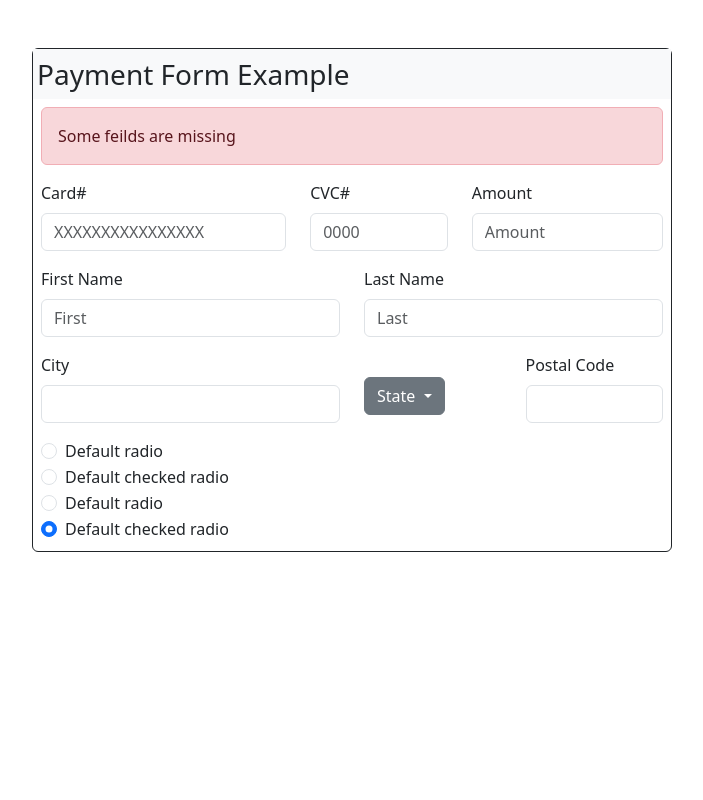
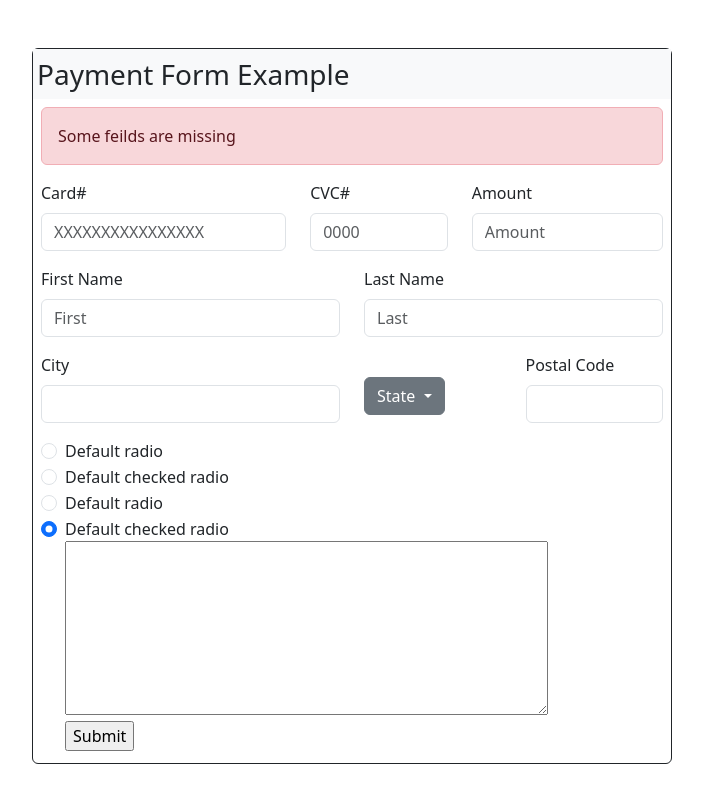
Before and after one commit to 4GeeksAcademy/JermaineWilliams-HTML5-FORM, a plain HTML site: page index.html in a window 1280 px wide. Shown: the whole page, without its empty margins (288-991 px from the left). Drawn offline with nearby package versions, Linux system fonts and the light colour scheme.

Commit message:
not done

```diff
--- a/index.html
+++ b/index.html
@@ -110,7 +110,7 @@
                     <input type="email" class="form-control" id="exampleFormControlInput1" placeholder="">
                   </div>
              </div>
-             <div class="row">
+             <div class="col-12">
                 <div class="Radio Group">
                     <div class="form-check">
                         <input class="form-check-input" type="radio" name="flexRadioDefault" id="flexRadioDefault1">
@@ -135,7 +135,16 @@
                         <label class="form-check-label" for="flexRadioDefault2">
                           Default checked radio
                         </label>
-
+                      <div class="mb-1 col-12"
+                        <form action="#">
+                          <textarea rows="7"
+                                    cols="50"
+                                    name="comment">
+                          </textarea>
+                          <br>
+                          <input type="submit">
+                      </form>
+                      </div>
 
                       </div>
                 </div>
```
